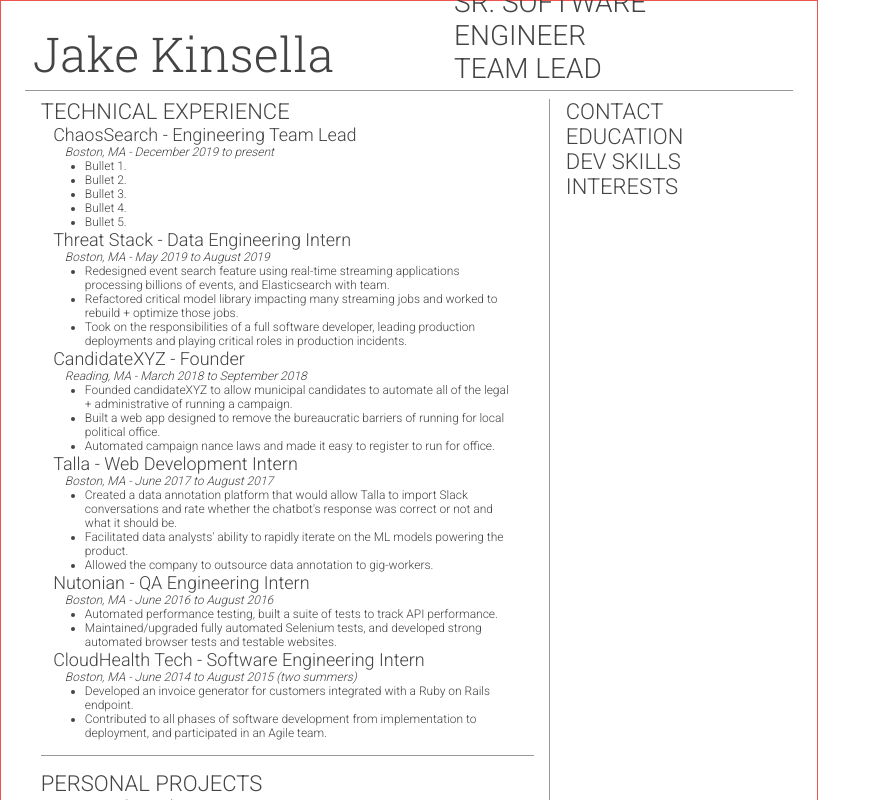
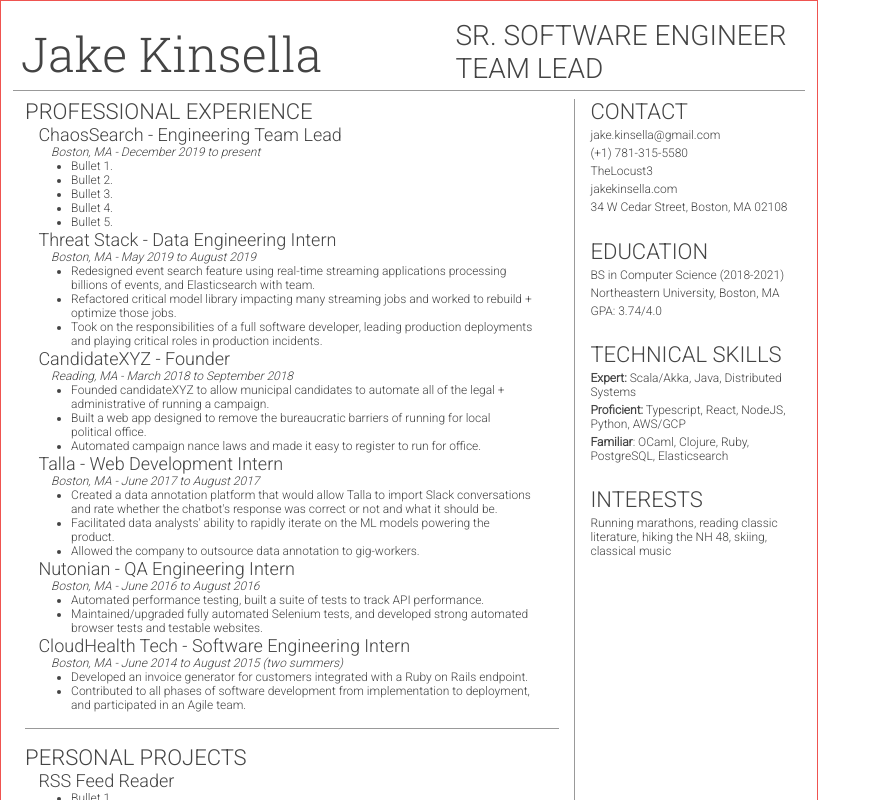
Before and after one commit to jakekinsella/resume, a React (Create React App) app: page / in a window 1280 px wide. Shown: the top 800 px of the page, without its empty margins (0-880 px from the left). Built offline with nearby package versions, Linux system fonts and the light colour scheme.

Commit message:
Start filling out other

```diff
--- a/src/Main.tsx
+++ b/src/Main.tsx
@@ -15,7 +15,10 @@
 
 const Container = styled.div`
   height: 94.5%;
-  padding: 3%;
+  padding-left: 1.5%;
+  padding-right: 1.5%;
+  padding-top: 3%;
+  padding-bottom: 3%;
 `;
 
 const HeaderContainer = styled.div`
@@ -27,6 +30,8 @@
 
 const BodyContainer = styled.div`
   height: 93%;
+  padding-left: 1.5%;
+  padding-right: 1.5%;
 
   margin-top: 1%;
 `;
--- a/src/components/Body.tsx
+++ b/src/components/Body.tsx
@@ -5,7 +5,6 @@
 
 import Experience from './Experience';
 import Other from './Other';
-import Header3 from './common/Header3';
 
 const BodyInner = styled.div`
   height: 100%;
@@ -14,8 +13,7 @@
 `;
 
 const Left = styled.div`
-  width: 70%;
-  padding-left: 2%;
+  width: 72.5%;
   padding-right: 2%;
 
   display: flex;
@@ -26,9 +24,8 @@
 `;
 
 const Right = styled.div`
-  width: 30%;
+  width: 27.5%;
   padding-left: 2%;
-  padding-right: 2%;
 
   display: flex;
   flex-direction: column;
--- a/src/components/Experience.tsx
+++ b/src/components/Experience.tsx
@@ -18,7 +18,7 @@
 function Experience() {
   return (
     <Container>
-      <Header3>TECHNICAL EXPERIENCE</Header3>
+      <Header3>PROFESSIONAL EXPERIENCE</Header3>
 
       <Block.Container>
         <Block.Title>ChaosSearch - Engineering Team Lead</Block.Title>
--- a/src/components/Other.tsx
+++ b/src/components/Other.tsx
@@ -5,16 +5,47 @@
 
 const Container = styled.div``;
 
+const TextBlock = styled.div`
+  margin-top: 2%;
+  margin-bottom: 2%;
+`;
+
+const Spacer = styled.div`
+  width: 100%;
+  height: 5%;
+`;
+
 function Other() {
   return (
     <Container>
       <Header3>CONTACT</Header3>
+      <TextBlock>jake.kinsella@gmail.com</TextBlock>
+      <TextBlock>(+1) 781-315-5580</TextBlock>
+      <TextBlock>TheLocust3</TextBlock>
+      <TextBlock>jakekinsella.com</TextBlock>
+      <TextBlock>34 W Cedar Street, Boston, MA 02108</TextBlock>
+
+      <Spacer />
+
 
       <Header3>EDUCATION</Header3>
+      <TextBlock>BS in Computer Science (2018-2021)</TextBlock>
+      <TextBlock>Northeastern University, Boston, MA</TextBlock>
+      <TextBlock>GPA: 3.74/4.0</TextBlock>
 
-      <Header3>DEV SKILLS</Header3>
+      <Spacer />
+
+
+      <Header3>TECHNICAL SKILLS</Header3>
+      <TextBlock><b>Expert:</b> Scala/Akka, Java, Distributed Systems</TextBlock>
+      <TextBlock><b>Proficient:</b> Typescript, React, NodeJS, Python, AWS/GCP</TextBlock>
+      <TextBlock><b>Familiar</b>: OCaml, Clojure, Ruby, PostgreSQL, Elasticsearch</TextBlock>
+
+      <Spacer />
+
 
       <Header3>INTERESTS</Header3>
+      <TextBlock>Running marathons, reading classic literature, hiking the NH 48, skiing, classical music</TextBlock>
     </Container>
   );
 }
```
